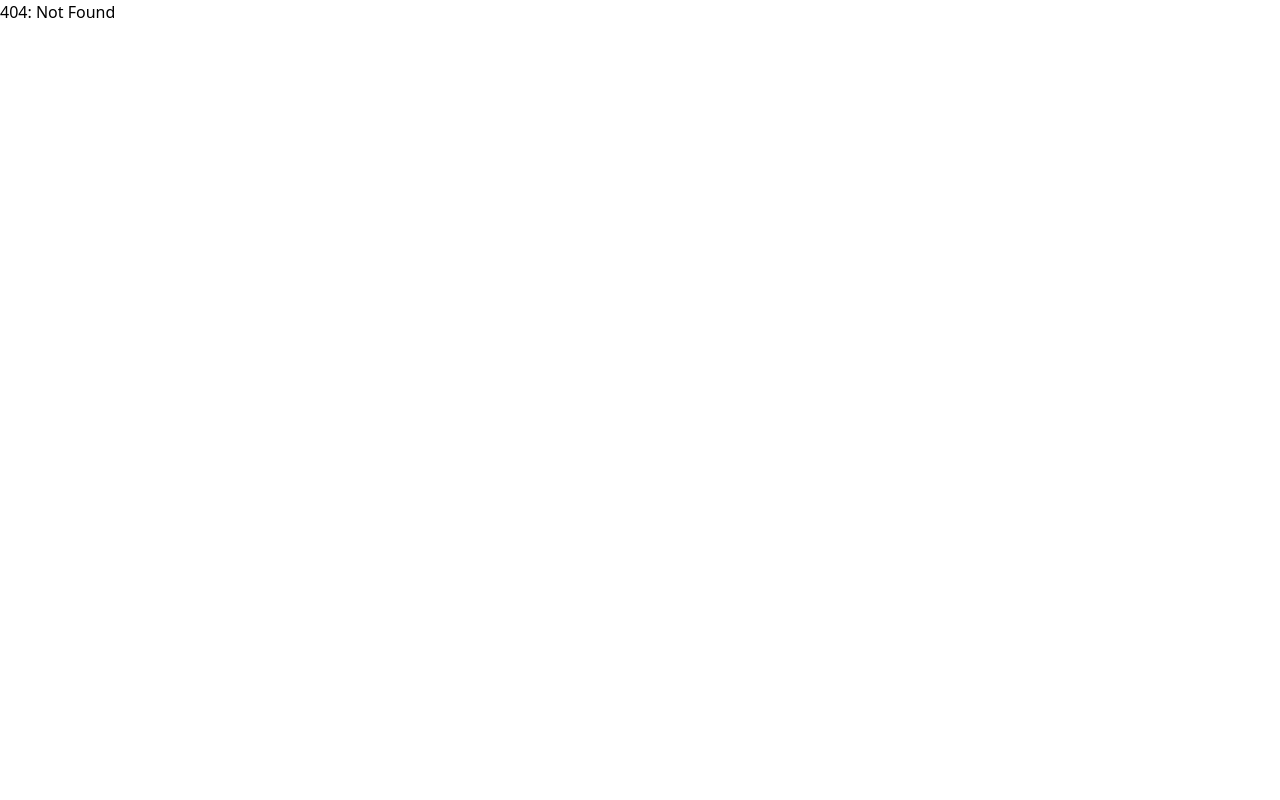
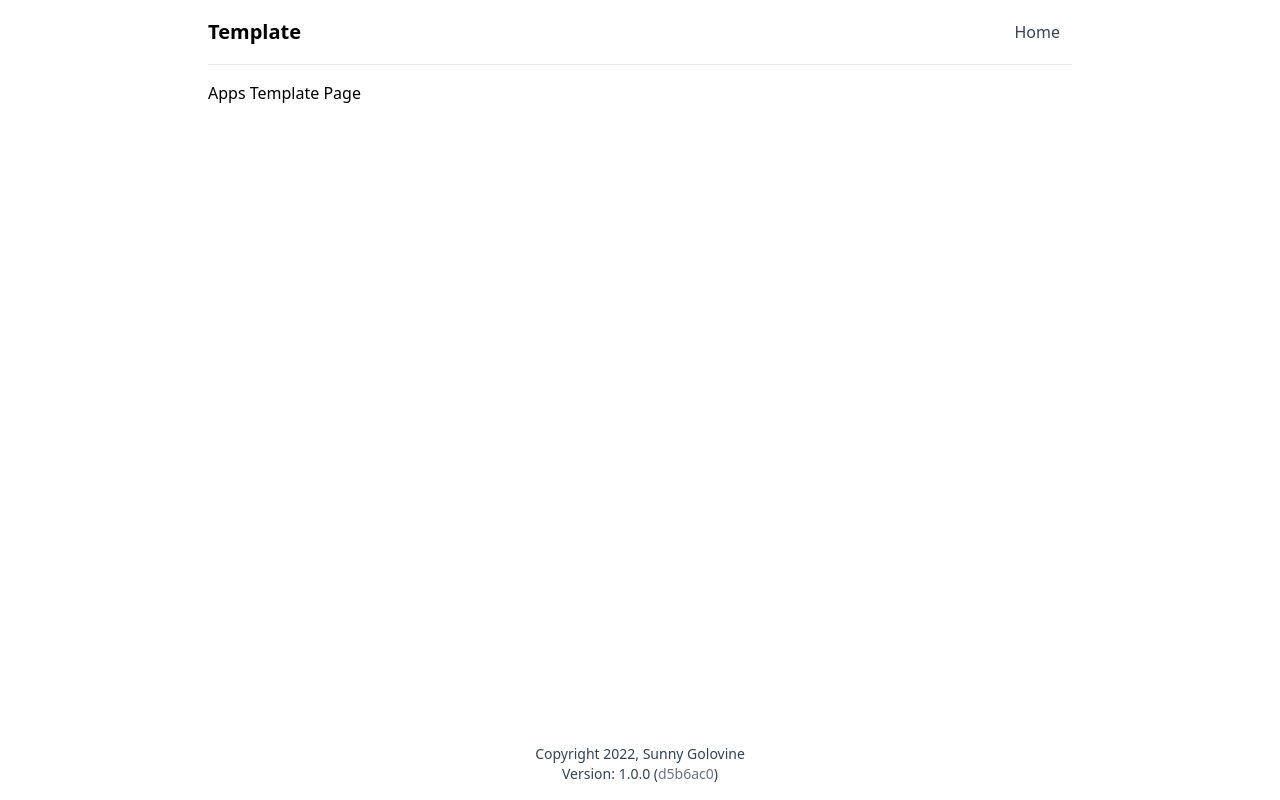
Before and after one commit to sgolovine/www-2022, a Next.js app: page /apps/template in a window 1280 px wide. Before the commit this address had no page. Built offline with nearby package versions, Linux system fonts and the light colour scheme.

Commit message:
feat(apps-platform): create apps platform layout

```diff
--- a/src/__version__.json
+++ b/src/__version__.json
@@ -1,4 +1,4 @@
 {
   "version": "1.0.0",
-  "commit": "146c822e84db8e7985be9304e96be8b577922be3"
+  "commit": "d5b6ac06594b89f6891b874a6aa51661f2d07aae"
 }
--- /dev/null
+++ b/src/components/apps/AppsLayout.tsx
@@ -0,0 +1,33 @@
+import { useRouter } from "next/router"
+import { ReactNode } from "react"
+import { Button } from "../common/button"
+import { Footer } from "../layout"
+
+interface Props {
+  header: string
+  children: ReactNode
+}
+
+const AppsLayout: React.FC<Props> = ({ header, children }) => {
+  const router = useRouter()
+
+  const goHome = () => {
+    router.push("/")
+  }
+
+  return (
+    <div className="max-w-4xl mx-auto p-4 min-h-screen flex flex-col">
+      <div className="flex flex-row items-center justify-between">
+        <h1 className="text-xl font-bold">{header}</h1>
+        <Button sm transparent noBorder onClick={goHome}>
+          Home
+        </Button>
+      </div>
+      <hr className="my-4" />
+      <div className="grow">{children}</div>
+      <Footer />
+    </div>
+  )
+}
+
+export default AppsLayout
--- a/src/components/layout/index.ts
+++ b/src/components/layout/index.ts
@@ -5,3 +5,5 @@ export { default as Menu } from "./menu/MobileMenuWrapper"
 
 export { default as BaseLayout } from "./wrapper/BaseLayout"
 export { default as PageLayout } from "./wrapper/PageLayout"
+
+export { default as Footer } from "./footer/Footer.wrapper"
--- /dev/null
+++ b/src/pages/apps/template.tsx
@@ -0,0 +1,14 @@
+import AppsLayout from "~/components/apps/AppsLayout"
+import { AppPage } from "~/model/PageProps"
+
+const Page: AppPage = () => {
+  return (
+    <div>
+      <p>Apps Template Page</p>
+    </div>
+  )
+}
+
+Page.getLayout = page => <AppsLayout header="Template">{page}</AppsLayout>
+
+export default Page
```
